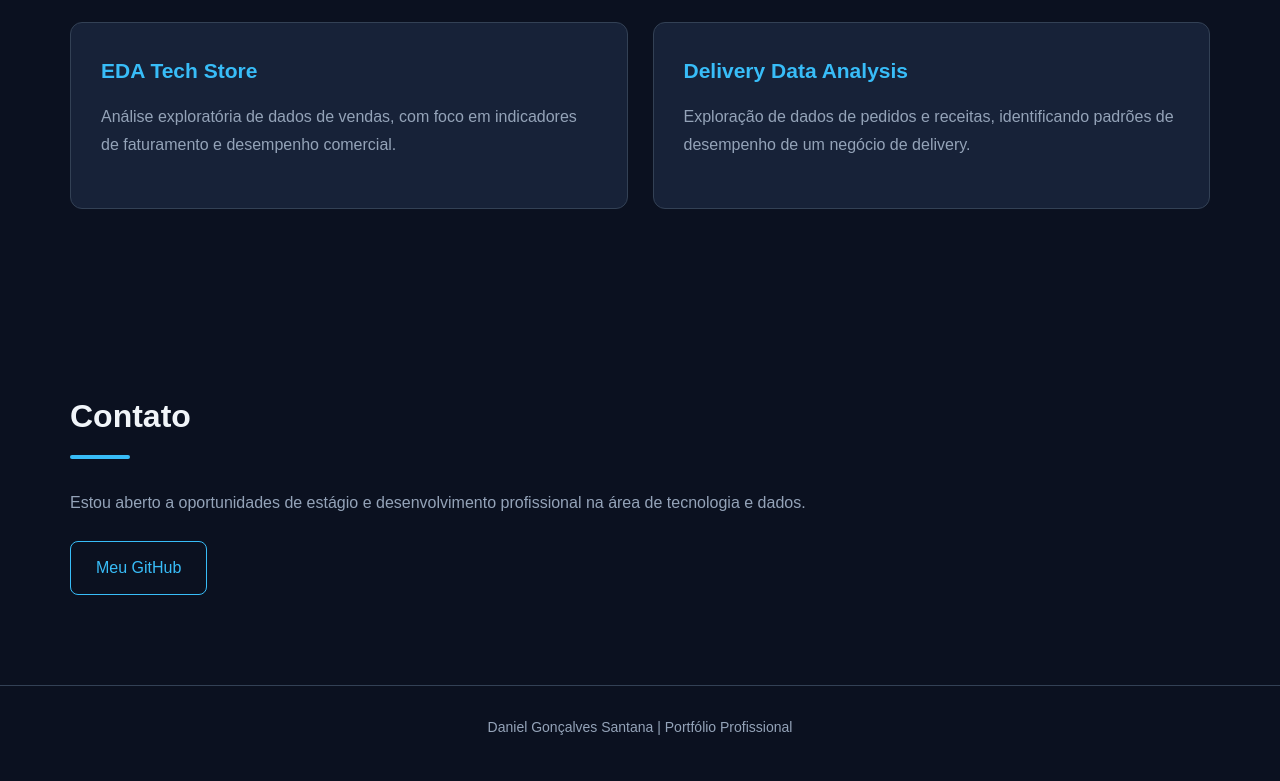
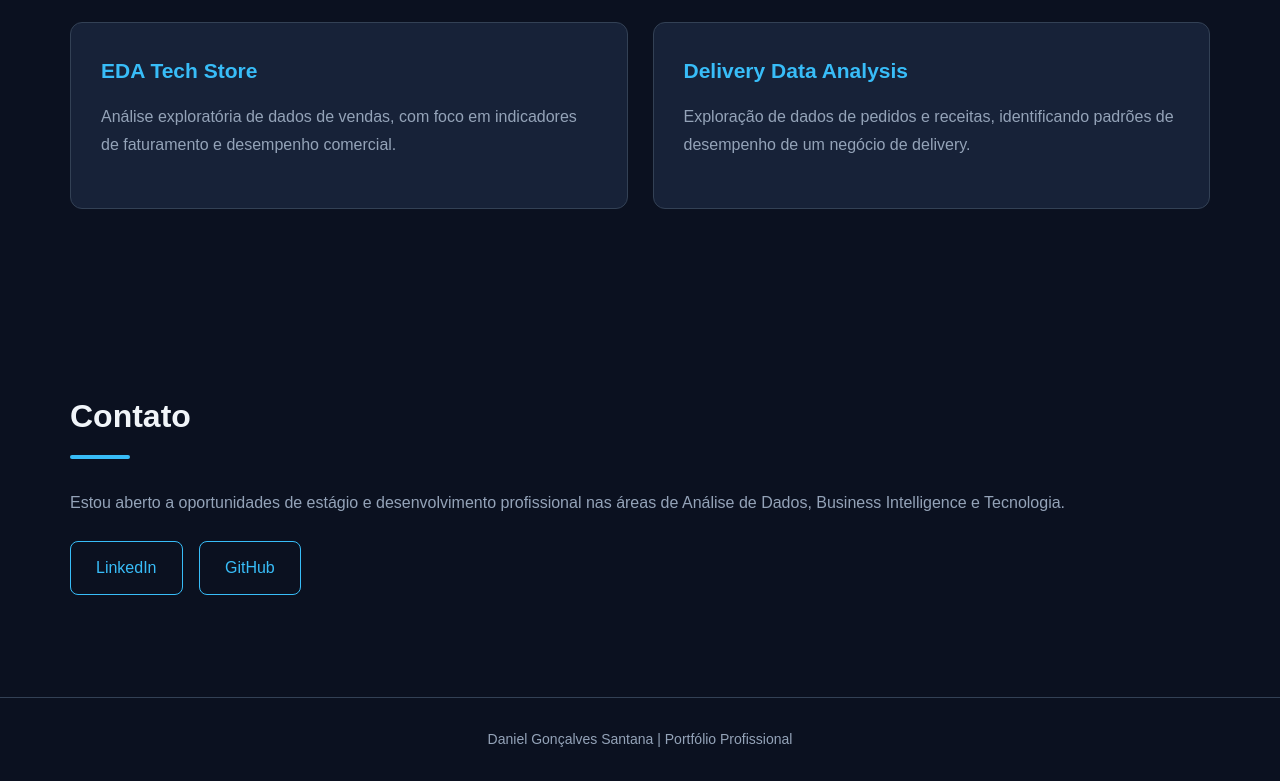
Before and after one commit to DanielDevCC26/DanielDevCC26.github.io, a plain HTML site: page index.html in a window 1280 px wide. Shown: the part 2100-2881 px from the top of the page. Drawn offline with Linux system fonts and the light colour scheme.

Commit message:
feat: add LinkedIn contact link

```diff
--- a/index.html
+++ b/index.html
@@ -136,21 +136,30 @@
             </article>
         </section>
 
+
 <section id="contato">
     <h2>Contato</h2>
 
     <p>
         Estou aberto a oportunidades de estágio
-                e desenvolvimento profissional na área
-                de tecnologia e dados.
+        e desenvolvimento profissional nas áreas
+        de Análise de Dados, Business Intelligence
+        e Tecnologia.
     </p>
+
+    <a href="https://www.linkedin.com/in/daniel-gon%C3%A7alves-santana-b4ba13368/"
+       target="_blank"
+       rel="noopener noreferrer">
+        LinkedIn
+    </a>
 
     <a href="https://github.com/DanielDevCC26"
        target="_blank"
        rel="noopener noreferrer">
-                Meu GitHub
+        GitHub
     </a>
 </section>
+
 
     </main>
 
--- a/style.css
+++ b/style.css
@@ -319,3 +319,8 @@ footer {
         transition: none !important;
     }
 }
+
+#contato a {
+    margin-right: 12px;
+    margin-bottom: 12px;
+}
```
Lines whose indentation alone changed are shown as unchanged.
